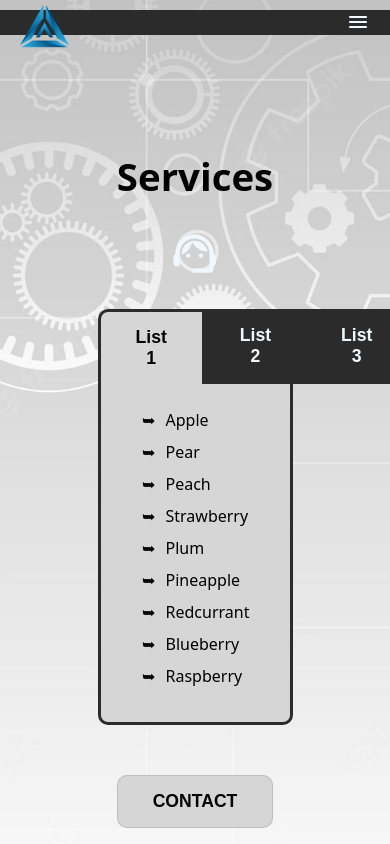
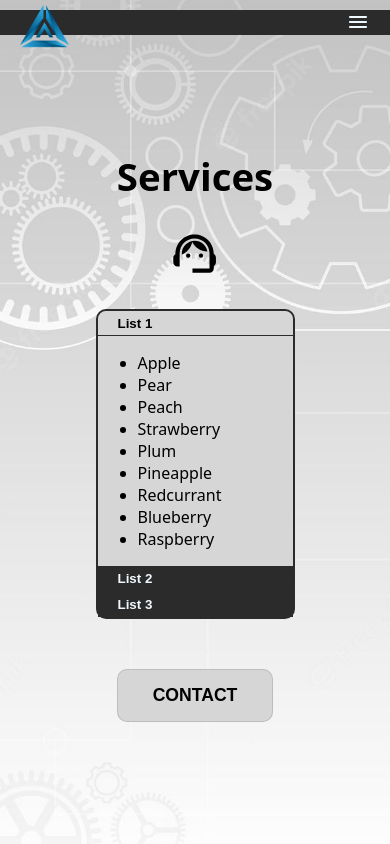
Before and after one commit to raptile666/sample-company-site-react, a React (Create React App) app: page /services in a window 390 px wide. Shown: the top 844 px of the page. Built offline with nearby package versions, Linux system fonts and the light colour scheme; the HTML template or start-up script is replaced by a standard one.

Commit message:
Services breakpoints added

```diff
--- a/src/pages/Services.js
+++ b/src/pages/Services.js
@@ -47,7 +47,7 @@ const Services = () => {
     animate={{ opacity: 1}}
     exit={{ opacity: 0}}
     >
-      <div className='desktopView'>
+      <div className='main2'>
         <h1>Services</h1>
         <SupportAgent />
 
@@ -92,13 +92,45 @@ const Services = () => {
 
         </div>
 
+        <div className='phoneView'>
+          <button className={firstButton} id='topButton' onClick={() => {firstButtonClick()}}>List 1</button>
+          <ul className={firstList}>
+            <li>Apple</li>
+            <li>Pear</li>
+            <li>Peach</li>
+            <li>Strawberry</li>
+            <li>Plum</li>
+            <li>Pineapple</li>
+            <li>Redcurrant</li>
+            <li>Blueberry</li>
+            <li>Raspberry</li>
+          </ul>
+
+          <button className={secondButton} onClick={() => {secondButtonClick()}}>List 2</button>
+          <ul className={secondList}>
+            <li>Carrot</li>
+            <li>Parsley</li>
+            <li>Radish</li>
+            <li>Onion</li>
+            <li>Celery</li>
+            <li>Cabbage</li>
+            <li>Bean</li>
+          </ul>
+
+          <button className={thirdButton} id='botButton' onClick={() => {thirdButtonClick()}}>List 3</button>
+          <ul className={thirdList}>
+            <li>Wheat</li>
+            <li>Corn</li>
+            <li>Barley</li>
+            <li>Rye</li>
+          </ul>
+
+
+        </div>
+
         <Link to='/contact'><button className='contactButton'>Contact</button></Link>
       </div>
 
-      <div className='phoneView'>
-        <h1>Services</h1>
-        <SupportAgent />
-      </div>
     </motion.div>
   )
 }
--- a/src/styles/Services.css
+++ b/src/styles/Services.css
@@ -9,22 +9,23 @@
     background-size: cover;
 }
 
-.desktopView{
+.main2{
     display: flex;
     flex-direction: column;
     align-items: center;
     justify-content: center;
 }
 
-.desktopView h1{
+.main2 h1{
     margin-top: 0;
     padding-top: 150px;
     font-size: 2.4rem;
 }
 
-.desktopView svg{
+.main2 svg{
     font-size: 3.2rem;
     margin-bottom: 30px;
+    fill: #000;
 }
 
 .serviceContainerDesk{
@@ -131,3 +132,39 @@
     color: aliceblue;
     transition: all 0.2s ease-in;
 }
+
+
+@media screen and (max-width: 1000px){
+    .serviceContainerDesk{
+        display: none;
+    }
+
+    .phoneView{
+        padding: 0;
+        display: flex;
+        flex-direction: column;
+        width: 50%;
+        border: 2px solid #2b2b2b;
+        background-color: #d6d6d6;
+        border-radius: 10px;
+    }
+
+    .phoneView button{
+        height: 3vh;
+        font-weight: 600;
+        text-align: left;
+        padding-left: 20px;
+        width: 100%;
+    }
+
+    .activeButton{
+        border: none;
+        border-bottom: 1px solid #2b2b2b;
+    }
+
+    #topButton{
+        border-top-left-radius: 10px;
+        border-top-right-radius: 10px;
+    }
+
+}
```
